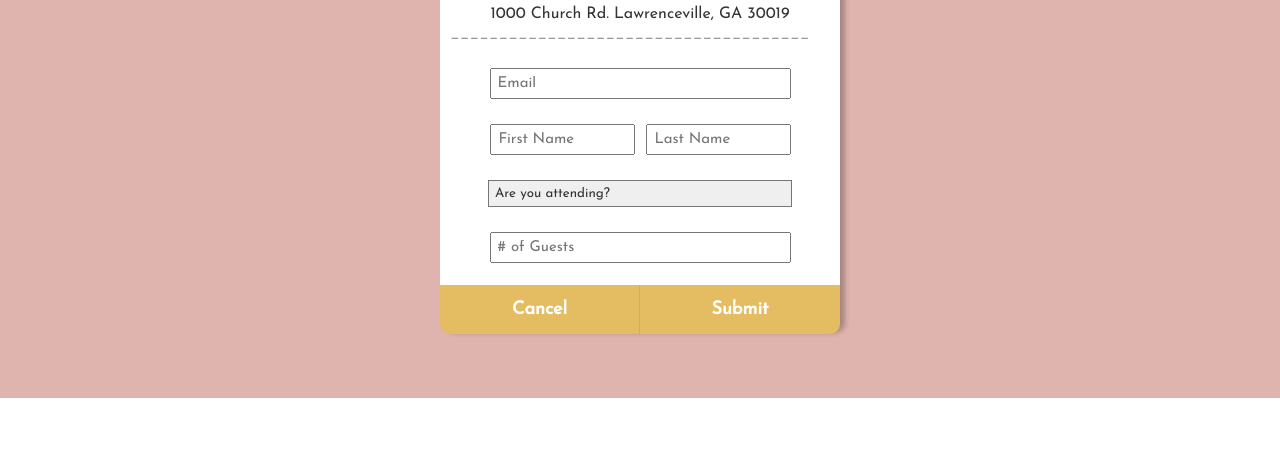
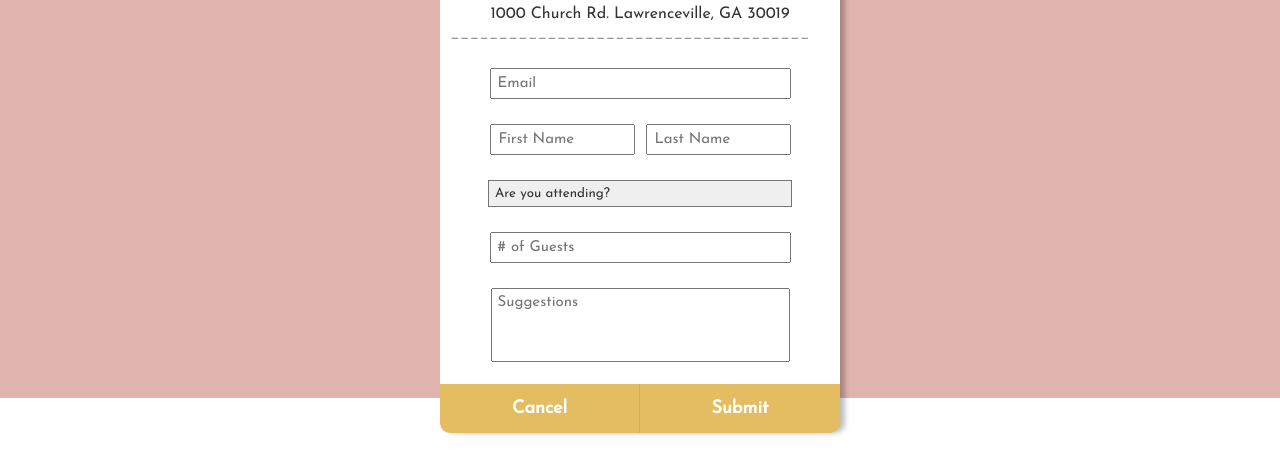
Before and after one commit to olegesan/wedding-website, a React (Create React App) app in the folder wedding/: page /RSVP in a window 1280 px wide. Shown: the part 1250-1724 px from the top of the page. Built offline with nearby package versions, Linux system fonts and the light colour scheme.

Commit message:
added suggestions box to rsvp

```diff
--- a/wedding/src/components/RSVP.css
+++ b/wedding/src/components/RSVP.css
@@ -3,12 +3,10 @@
     width: 100%;
     background-color: #dfb3ae;
     position: absolute;
-
-
 }
 
 .form {
-    height: 630px;
+    height: 730px;
     width: 400px;
     background-color: #fff;
     margin: 100px auto;
@@ -48,6 +46,17 @@ select option[data-default] {
 
 select::placeholder {
     color: #333;
+}
+
+textarea {
+    color: #333;
+    display: block;
+    font-size: 15px;
+    width: 75%;
+    padding: 6px;
+    margin: 25px auto 20px;
+    width: 75%;
+    resize: none;
 }
 
 input:focus {
--- a/wedding/src/components/RSVP.js
+++ b/wedding/src/components/RSVP.js
@@ -9,15 +9,17 @@ export class RSVP extends Component {
 
     getInfo () {
         var dict = {
-            email       : this.email,
-            firstName   : this.firstName,
-            lastName    : this.lastName,
+            email : this.email,
+            firstName : this.firstName,
+            lastName : this.lastName,
             attending : this.isAttending,
-            guests   : this.numGuests
+            guests : this.numGuests,
+            suggestions : this.suggestions
         }
 
         return(dict)
     }
+
     submitRSVP = (event) =>{
         console.log({...this.getInfo()});
         fetch('http://localhost:5000/emails/rsvp',({
@@ -31,7 +33,7 @@ export class RSVP extends Component {
              })
 
         }))
-        .then(res=>{
+        .then(res => {
             console.log(res)
         })
         .catch(err => console.log(err))
@@ -67,6 +69,7 @@ export class RSVP extends Component {
                             <option value = "no">No</option>
                         </select>
                         <input type = "number" placeholder = "# of Guests" onChange = {event => this.numGuests = event.target.value}/>
+                        <textarea placeholder = "Suggestions" rows = "4" cols = "30" onChange  = {event => this.suggestions = event.target.value}></textarea>
                     </div>
                     <Link to = "/"><button className = "cancel">Cancel</button></Link>
                     <button className = "submit" onClick = {this.submitRSVP}>Submit</button>
```
